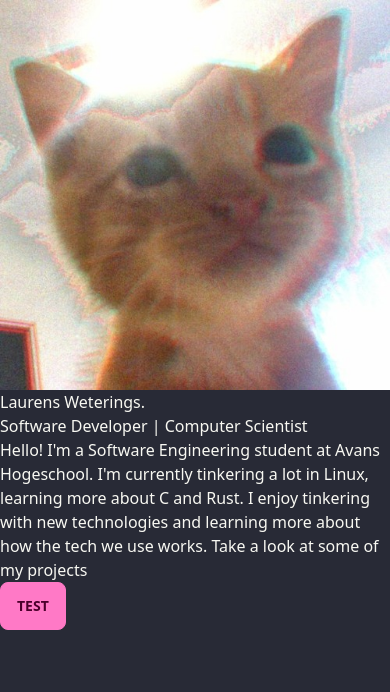
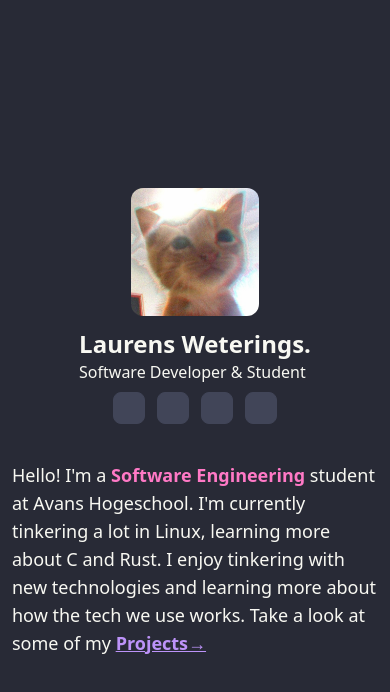
Before and after one commit to 0xLaurens/0xLaurens.com, a SvelteKit app: page / in a window 390 px wide. Shown: the top 692 px of the page. Built offline with nearby package versions, Linux system fonts and the light colour scheme.

Commit message:
home -> responsive home page

```diff
--- a/src/routes/+page.svelte
+++ b/src/routes/+page.svelte
@@ -1,22 +1,36 @@
-<div class="profile">
-    <div class="profile-picture">
+<div class="flex flex-col h-screen justify-center items-center">
+    <div class="mx-auto px-3 md:px-0 sm:w-full md:w-4/5 lg:w-3/5">
+        <div class="profile flex flex-col sm:flex-row sm:inline-flex">
+            <div class="profile-picture avatar">
+                <div class="self-center h-32 w-32 md:h-40 md:w-40 rounded-xl mx-auto">
                     <img src="logo.jpg" alt="profile" />
                 </div>
-    <div>
+            </div>
+            <div class="pt-3 sm:pt-0 self-center sm:pl-6 lg:pl-9">
                 <div class="name">
-            <h3>Laurens Weterings.</h3>
+                    <h3 class="text-2xl md:text-3xl  font-bold">Laurens Weterings.</h3>
                 </div>
                 <div class="titles">
-            <h5>Software Developer | Computer Scientist</h5>
+                    <h5 class="text-md md:text-lg">Software Developer & Student</h5>
+                </div>
+                <div class="flex flex-col items-center sm:items-start">
+                    <div class="icons space-x-2 pt-2">
+                        <button class="btn btn-sm btn-square" />
+                        <button class="btn btn-sm btn-square" />
+                        <button class="btn btn-sm btn-square" />
+                        <button class="btn btn-sm btn-square" />
                     </div>
                 </div>
-    <div class="icons" />
             </div>
-<div class="about">
-    <p>
-        Hello! I'm a Software Engineering student at Avans Hogeschool. I'm currently tinkering a lot
-        in Linux, learning more about C and Rust. I enjoy tinkering with new technologies and
-        learning more about how the tech we use works. Take a look at some of my projects
+        </div>
+        <div class="about pt-8">
+            <p class="text-lg md:text-xl">
+                Hello! I'm a <span class="font-semibold text-primary">Software Engineering</span>
+                student at Avans Hogeschool. I'm currently tinkering a lot in Linux, learning more about
+                C and Rust. I enjoy tinkering with new technologies and learning more about how the tech
+                we use works. Take a look at some of my
+                <a class="font-semibold link link-secondary" href=".">Projects→</a>
             </p>
         </div>
-<button class="btn btn-primary">test</button>
+    </div>
+</div>
```
Lines whose indentation alone changed are shown as unchanged.
